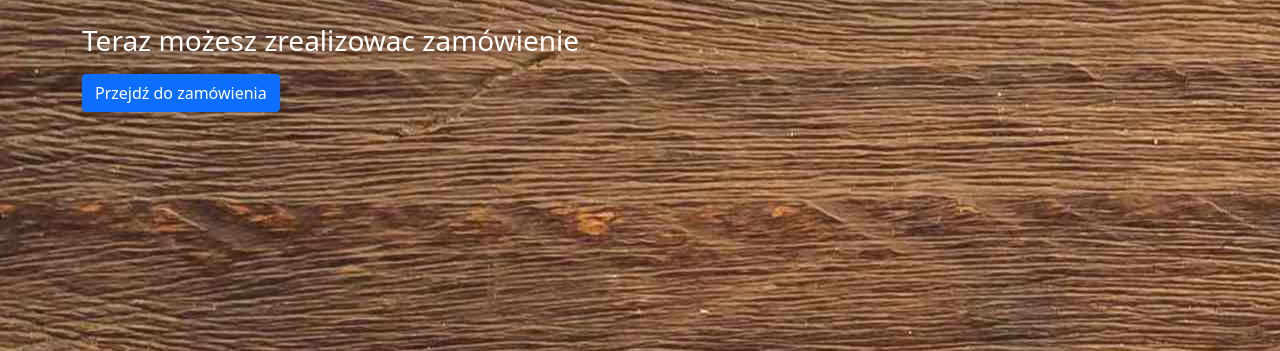
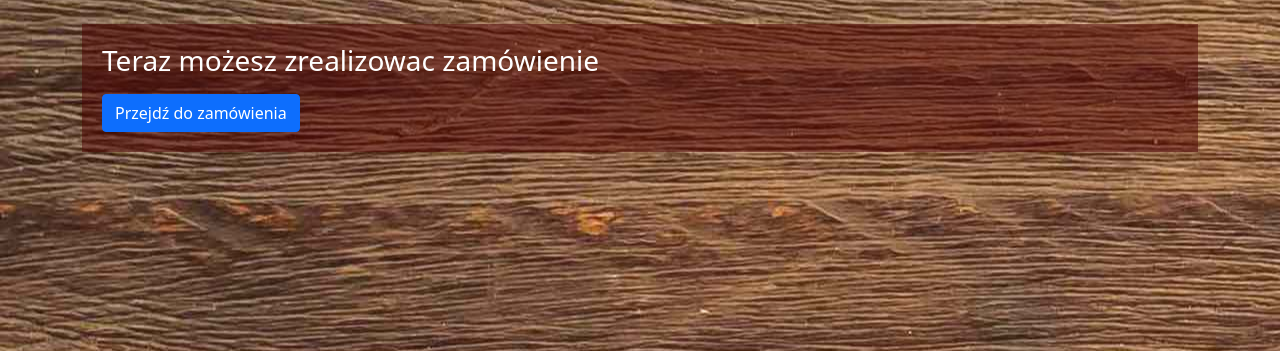
Before and after one commit to PicuBicu/pizzeria, a PHP site: template pizzeria/views/proccess-order.php in a window 1280 px wide. Shown: the part 97-448 px from the top of the page. Run offline with PHP 8.4, Linux system fonts and the light colour scheme; the template is opened without the code that fills it, so the values that code supplies are empty; some libraries are stand-ins or nearby versions.

Commit message:
Wrap "go to order" button with no-data class div

```diff
--- a/pizzeria/views/proccess-order.php
+++ b/pizzeria/views/proccess-order.php
@@ -1,4 +1,6 @@
-<h3>Teraz możesz zrealizowac zamówienie</h3>
-<button type="submit" class="btn btn-primary mt-2">
-    <a href="order-next-step.php">Przejdź do zamówienia</a>
-</button>
+<div class="no-data">
+    <h3>Teraz możesz zrealizowac zamówienie</h3>
+    <button type="submit" class="btn btn-primary mt-2">
+        <a href="order-next-step.php">Przejdź do zamówienia</a>
+    </button>
+</div>
```
